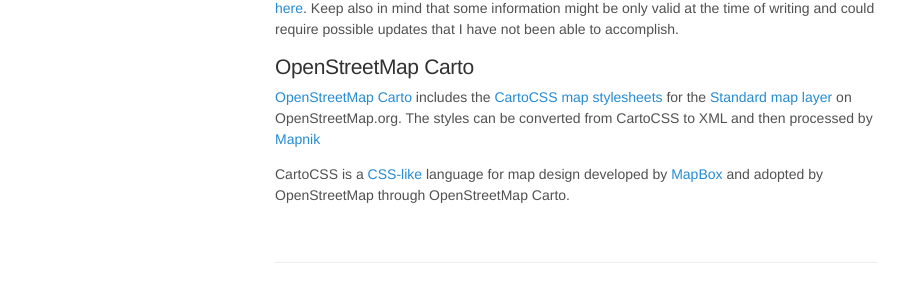
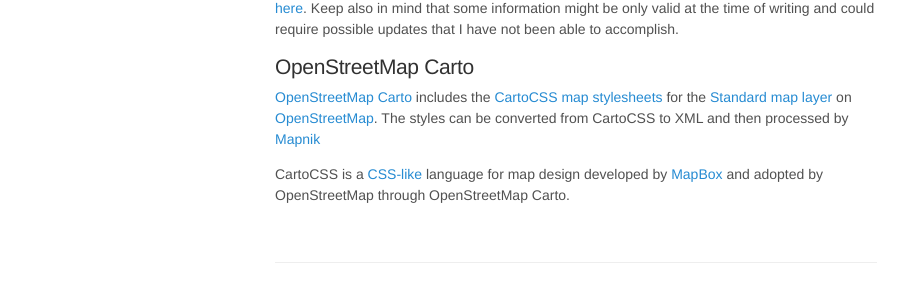
Before and after one commit to Ircama/osm-carto-tutorials, a Jekyll site: the page built from _posts/2016-09-01-site-scope.md, in a window 1280 px wide. Shown: the part 501-803 px from the top of the page, without its empty margins (0-919 px from the left). Built offline with Jekyll 4.4.1, drawn with Linux system fonts in a browser that asks for light colours; comment, search, counter and statistics services are not loaded.

Commit message:
Update 2016-09-01-site-scope.md

```diff
--- a/_posts/2016-09-01-site-scope.md
+++ b/_posts/2016-09-01-site-scope.md
@@ -13,6 +13,6 @@
 
 ## OpenStreetMap Carto
 
-[OpenStreetMap Carto](https://github.com/gravitystorm/openstreetmap-carto) includes the [CartoCSS map stylesheets](http://wiki.openstreetmap.org/wiki/CartoCSS) for the [Standard map layer](http://wiki.openstreetmap.org/wiki/Standard_tile_layer) on OpenStreetMap.org. The styles can be converted from CartoCSS to XML and then processed by [Mapnik](http://wiki.openstreetmap.org/wiki/Mapnik)
+[OpenStreetMap Carto](https://github.com/gravitystorm/openstreetmap-carto) includes the [CartoCSS map stylesheets](http://wiki.openstreetmap.org/wiki/CartoCSS) for the [Standard map layer](http://wiki.openstreetmap.org/wiki/Standard_tile_layer) on [OpenStreetMap](http://www.openstreetmap.org). The styles can be converted from CartoCSS to XML and then processed by [Mapnik](http://wiki.openstreetmap.org/wiki/Mapnik)
 
 CartoCSS is a [CSS-like](https://en.wikipedia.org/wiki/Cascading_Style_Sheets) language for map design developed by [MapBox](https://en.wikipedia.org/wiki/Mapbox) and adopted by OpenStreetMap through OpenStreetMap Carto.
```
